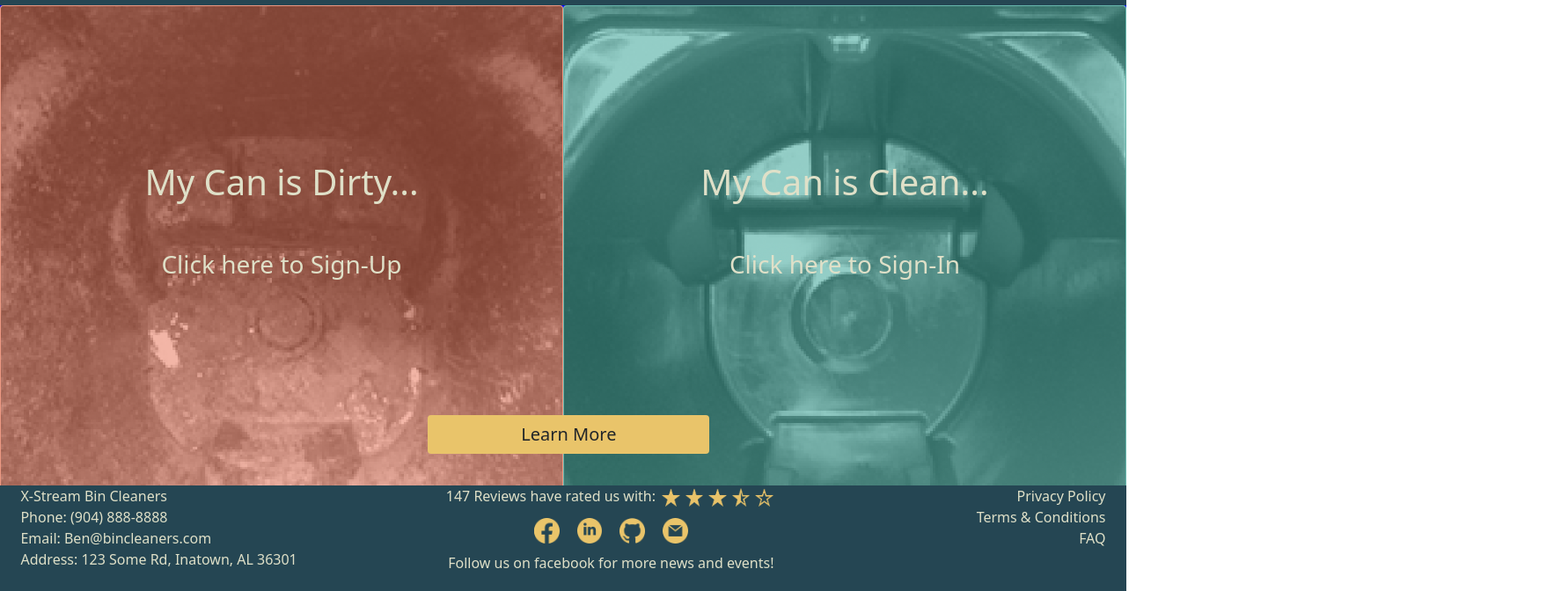
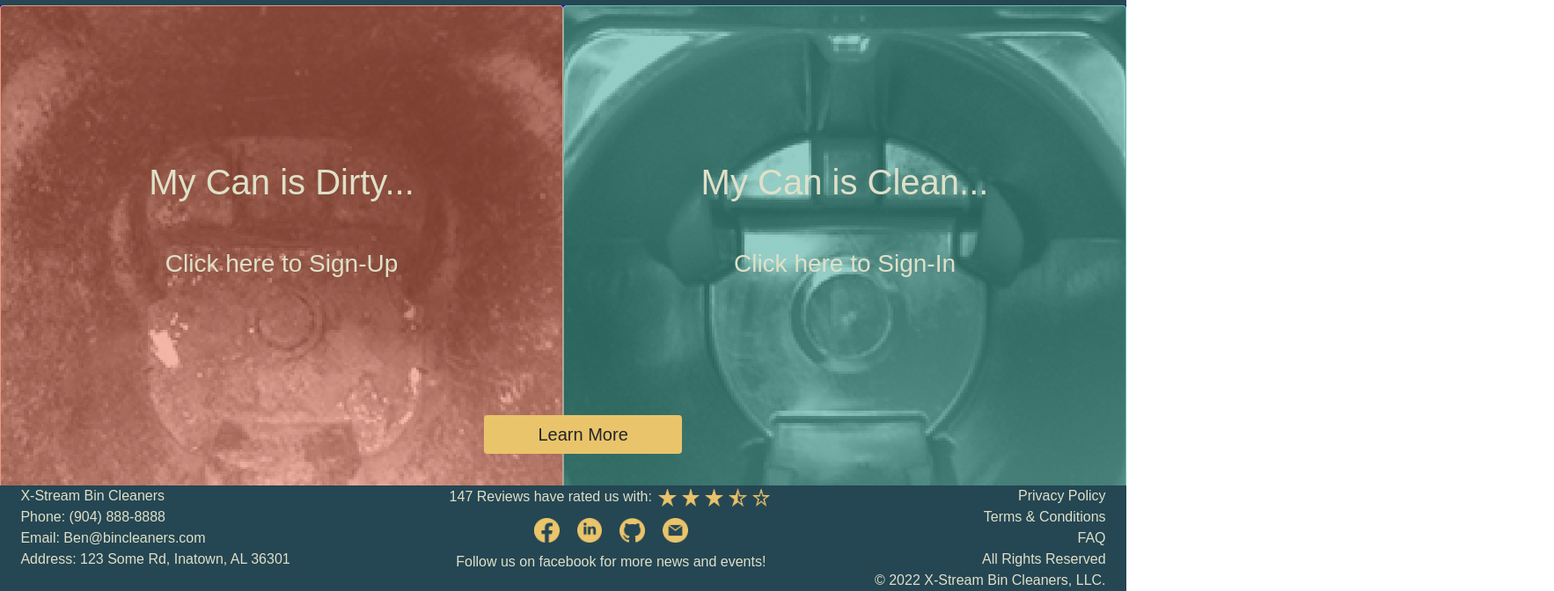
Before and after one commit to FenixS83/x-stream-bin-cleaners, an Angular app: page / in a window 1280 px wide. Shown: the part 128-800 px from the top of the page at 88% size, 1766 px wide, since content can reach past the window. Built offline with nearby package versions, Linux system fonts and the light colour scheme.

Commit message:
a few minor corrections to footer and welcome components

```diff
--- a/DailyProgress.html
+++ b/DailyProgress.html
@@ -30,11 +30,12 @@
 -got background images and colors to line up correctly
 -got the text to line up correctly
 -created the Learn More button
+-removed empty mysterious white space
+-adjusted footer slightly to fit better visually
 
 
 
 
 TO-DO:
--fix extra white space beyond the borders of page
 -get correct information for footer
 -creat correct social media icons for footer
--- a/src/app/footer/footer.component.html
+++ b/src/app/footer/footer.component.html
@@ -31,10 +31,12 @@
                 <!-- •	The footer should have social media icons in the bottom center -->
             </li>
             <!-- •	The footer should have column in mid-right with links to Privacy Policy, Terms & Conditions, FAQ and Blog -->
-            <li class="col-md-3 text-end justify-content-end me-3">
+            <li class="col-md-3 text-end justify-content-end me-3" style="font-size: 16px;">
                 Privacy Policy<br>
                 Terms & Conditions<br>
                 FAQ<br>
+                All Rights Reserved<br>
+                &#169; 2022 X-Stream Bin Cleaners, LLC.
             </li>
         </ul>
     <!-- </div> -->
--- a/src/app/welcome/welcome.component.html
+++ b/src/app/welcome/welcome.component.html
@@ -34,10 +34,9 @@
     </a>
       </div>
 
-      <!-- •	The welcome should have a button to “Learn More” in the bottom center -->
-      <div class="" style=" position:absolute; top:75%; left: 38%">
-          <button class="btn w-25 fs-5" style="background-color: #E9C46A;">Learn More</button>
-      </div>
+    </div>
 
-
-</div>
+    <!-- •	The welcome should have a button to “Learn More” in the bottom center -->
+    <div class="" style=" position:absolute; top:75%; left: 43%">
+        <button class="btn fs-5" style="background-color: #E9C46A; width: 175%;">Learn More</button>
+    </div>
--- a/src/styles.css
+++ b/src/styles.css
@@ -1 +1,5 @@
 /* You can add global styles to this file, and also import other style files */
+
+* {
+    font-family: 'Futura', Arial, Helvetica, sans-serif;
+}
```
